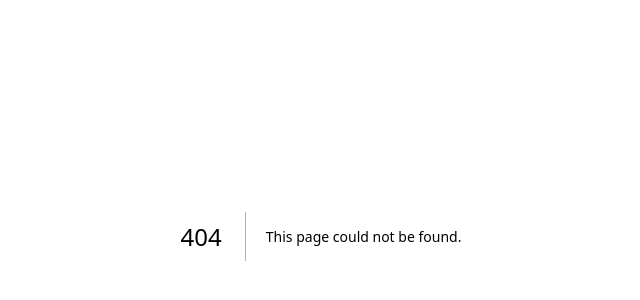
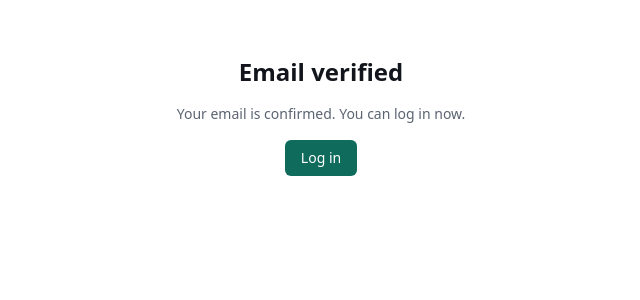
Before and after one commit to new-web-projects/HYS.Service, a Next.js app: page /auth/verify-email in a window 1280 px wide. Before the commit this address had no page. Shown: the part 164-464 px from the top of the page, without its empty margins (319-959 px from the left). Built offline with nearby package versions, Linux system fonts and the light colour scheme.

Commit message:
Create VerifyEmailPage component for email confirmation

```diff
--- /dev/null
+++ b/app/auth/verify-email/page.tsx
@@ -0,0 +1,16 @@
+export default function VerifyEmailPage() {
+  return (
+    <main className="mx-auto flex min-h-[70vh] max-w-sm flex-col items-center justify-center gap-4 px-6 text-center">
+      <h1 className="text-2xl font-semibold">Email verified</h1>
+      <p className="text-sm text-muted">
+        Your email is confirmed. You can log in now.
+      </p>
+      <a
+        href="/auth/login"
+        className="rounded-md bg-primary px-4 py-2 text-sm font-medium text-primary-foreground"
+      >
+        Log in
+      </a>
+    </main>
+  );
+}
```
